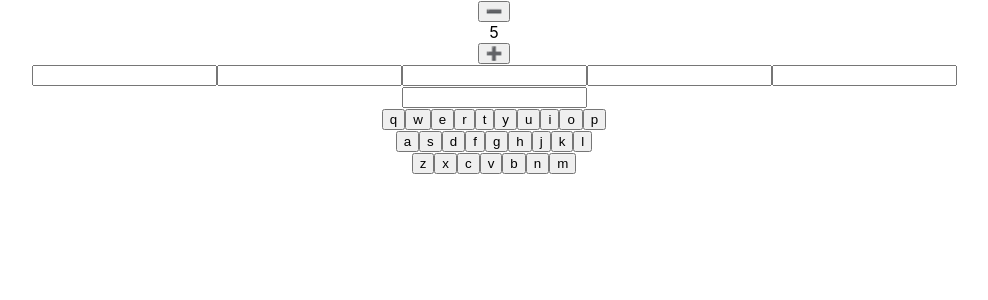
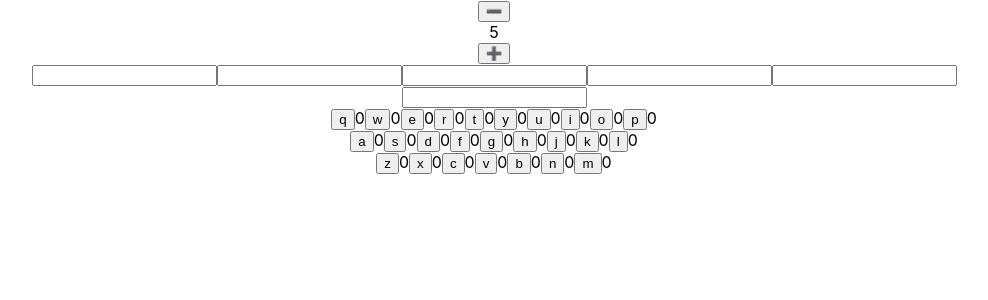
Before and after one commit to dasom2334/word-crusher, a React (Create React App) app: page / in a window 1280 px wide. Shown: the top 300 px of the page, without its empty margins (146-1134 px from the left). Built offline with nearby package versions, Linux system fonts and the light colour scheme.

Commit message:
working on keyboard ui

```diff
--- a/src/components/ball/Ball.tsx
+++ b/src/components/ball/Ball.tsx
@@ -1,4 +1,4 @@
-import React, { ChangeEvent, useState } from "react";
+import React, { ChangeEvent, useRef, useState } from "react";
 import { useReducerState } from "../../context/context";
 import {
   ActionTypes,
@@ -10,6 +10,9 @@ interface BallProps {}
 
 export const Ball: React.FC<BallProps> = ({}) => {
   const { state, dispatch } = useReducerState();
+
+  const ballInput = useRef(null);
+
   const onKeyUp = (event: React.KeyboardEvent<HTMLInputElement>) => {
     if (isLenthOverThenOne(event.currentTarget.value)) {
       event.currentTarget.value = event.currentTarget.value.slice(0, 1);
@@ -17,14 +20,18 @@ export const Ball: React.FC<BallProps> = ({}) => {
     if (isIncludesNotAlphabet(event.currentTarget.value)) {
       event.currentTarget.value = "";
     }
-  };
-  const onKeyDown = (event: React.KeyboardEvent<HTMLInputElement>) => {
+    // };
+    // const onKeyDown = (event: React.KeyboardEvent<HTMLInputElement>) => {
     if (/^[a-zA-Z]{1}$/.test(event.key)) {
       if ([...state.ball].includes(event.key)) {
         // set style!
       }
       const balls = new Set([...state.ball, event.currentTarget.value]);
-      dispatch({ actionType: ActionTypes.ball, ball: balls });
+      dispatch({
+        actionType: ActionTypes.ball,
+        ball: balls,
+        activeElement: ballInput.current,
+      });
       event.currentTarget.value = "";
     }
   };
@@ -32,13 +39,16 @@ export const Ball: React.FC<BallProps> = ({}) => {
   return (
     <div className="ball-wrap">
       <div className="ball-tagsinput-wrap">
-        <div className="ball-tags" data-testid="ball-tags">{state.ball}</div>
+        <div className="ball-tags" data-testid="ball-tags">
+          {state.ball}
+        </div>
         <input
           name="ball-tagsinput"
           aria-label="ball-tagsinput"
-          onKeyDown={onKeyDown}
+          // onKeyDown={onKeyDown}
           onKeyUp={onKeyUp}
           maxLength={1}
+          ref={ballInput}
         />
       </div>
     </div>
--- a/src/components/keyboard/Keyboard.tsx
+++ b/src/components/keyboard/Keyboard.tsx
@@ -1,23 +1,68 @@
-import React from "react";
+import React, { useState } from "react";
 import { useReducerState } from "../../context/context";
 
 interface KeyboardProps {}
 
 export const Keyboard: React.FC<KeyboardProps> = ({}) => {
   const { state, dispatch } = useReducerState();
+
+  const onClick = () => {
+    console.log('hello')
+    console.log(state.activeElement)
+    state.activeElement?.focus();
+  };
+
   const keys = ["qwertyuiop", "asdfghjkl", "zxcvbnm"];
   const rows = [];
-  // for (let i = 0; i < 3; i++) {
   for (const str of keys) {
     rows.push(
       <div className="row" key={"keywrap-" + str}>
-        {str.split("").map((e) => (
-          <button aria-label={"key-" + e} key={"key-" + e}>
-            {e}
-          </button>
+        {str.split("").map((character) => (
+          <KeyboardButton
+            key={"key-" + character}
+            strikeCount={state.strike.filter((e) => e === character).length}
+            isBalled={state.ball.has(character)}
+            character={character}
+            clickFunc={onClick}
+          />
         ))}
       </div>
     );
   }
   return <div className="keyboard_wrap">{rows}</div>;
 };
+
+interface KeyboardButtonProps {
+  strikeCount: number;
+  isBalled: boolean;
+  character: string;
+  clickFunc: () => void;
+}
+
+export const KeyboardButton: React.FC<KeyboardButtonProps> = ({
+  strikeCount,
+  isBalled,
+  character,
+  clickFunc,
+}) => {
+  return (
+    <span>
+      <button className={isBalled ? "isBalled" : ""} onClick={clickFunc}>
+        {character}
+      </button>
+      <KeyStrikeCount strikeCount={strikeCount} character={character} />
+    </span>
+  );
+};
+
+interface KeyStrikeCountProps {
+  strikeCount: number;
+  character: string;
+}
+
+const KeyStrikeCount: React.FC<KeyStrikeCountProps> = ({
+  strikeCount,
+  character,
+}) => {
+  return <span className={strikeCount > 0 ? "active" : ""}>{strikeCount}</span>;
+};
--- a/src/components/strike/Strike.tsx
+++ b/src/components/strike/Strike.tsx
@@ -1,12 +1,18 @@
-import React, { ChangeEvent, FocusEvent } from "react";
+import React, { ChangeEvent, FocusEvent, useRef } from "react";
 import { useReducerState } from "../../context/context";
-import { ActionTypes, isIncludesNotAlphabet, isLenthOverThenOne } from "../../utils";
+import {
+  ActionTypes,
+  isIncludesNotAlphabet,
+  isLenthOverThenOne,
+} from "../../utils";
 
 interface StrikeProps {}
 export const Strike: React.FC<StrikeProps> = ({}) => {
   const { state, dispatch } = useReducerState();
   let inputs = [];
   let values = state.strike;
+  let strikeRef = useRef<(HTMLInputElement | null)[]>([]);
+
   const onChange = (event: ChangeEvent<HTMLInputElement>) => {
     const id = parseInt(event.target.getAttribute("data-strike-id") as string);
     if (isLenthOverThenOne(event.target.value)) {
@@ -21,14 +27,17 @@ export const Strike: React.FC<StrikeProps> = ({}) => {
     dispatch({ actionType: ActionTypes.strike, strike: values });
   };
 
-
-
   const onFocus = (event: FocusEvent<HTMLInputElement>) => {
     const id = parseInt(event.target.getAttribute("data-strike-id") as string);
     values[id] = "";
     event.target.value = "";
-    dispatch({ actionType: ActionTypes.strike, strike: values });
+    dispatch({
+      actionType: ActionTypes.strike,
+      strike: values,
+      activeElement: strikeRef.current[id],
+    });
   };
+
   for (let i = 0; i < state.count; i++) {
     inputs.push(
       <input
@@ -40,6 +49,9 @@ export const Strike: React.FC<StrikeProps> = ({}) => {
         data-strike-id={i}
         aria-label={"strike_" + i}
         key={i}
+        ref={(ref) => {
+          strikeRef.current[i] = ref;
+        }}
       ></input>
     );
   }
--- a/src/context/reducer.tsx
+++ b/src/context/reducer.tsx
@@ -32,6 +32,7 @@ const reducer = (state: stateProps, action: actionProps): stateProps => {
         ...state,
         strike: action.strike as stateProps["strike"],
         count: fixRequireCount(state, action),
+        activeElement: (action.activeElement)?action.activeElement:state.activeElement
       };
     case ActionTypes.ball:
       if (state.ball === undefined) {
@@ -41,6 +42,7 @@ const reducer = (state: stateProps, action: actionProps): stateProps => {
         ...state,
         ball: action.ball as stateProps["ball"],
         count: fixRequireCount(state, action),
+        activeElement: (action.activeElement)?action.activeElement:state.activeElement
       };
     case ActionTypes.submit:
       return { ...state, result: getWords({ ...state, ...action }) };
--- a/src/types.d.ts
+++ b/src/types.d.ts
@@ -2,6 +2,7 @@ type stateProps = {
   count: number;
   strike: (string | null)[];
   ball: Set<string>;
+  activeElement?: HTMLInputElement | null;
   result?: Promise<string[]>;
 };
 
```
Also changed, not shown: 2 other files (tests, documents, lock files or other folders).
